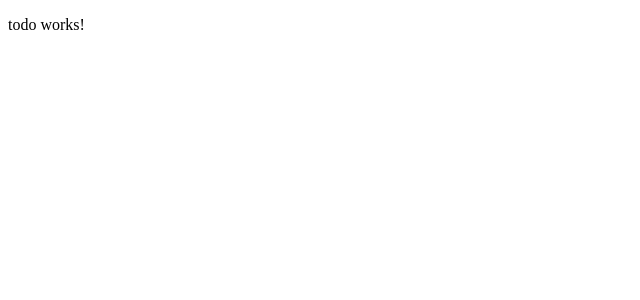
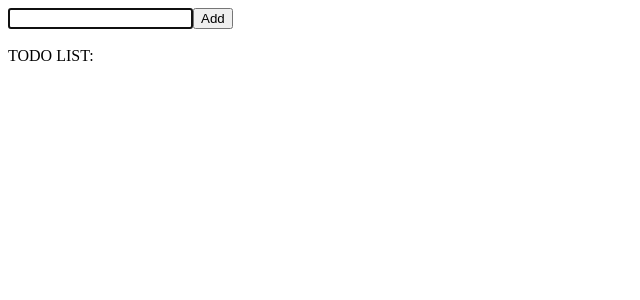
Before and after one commit to Gaarahan-Archive/NG-TODO, an Angular app: page / in a window 1280 px wide. Shown: the top 300 px of the page, without its empty margins (0-640 px from the left). Built offline with nearby package versions, Linux system fonts and the light colour scheme.

Commit message:
add basic todo list

```diff
--- a/src/app/ng-todo/ng-todo.component.html
+++ /dev/null
@@ -1,2 +0,0 @@
-<p>ng-todo works!</p>
-haowbodbvoa
--- a/src/app/todo/todo.component.html
+++ b/src/app/todo/todo.component.html
@@ -1 +1,19 @@
-<p>todo works!</p>
+<input #todoInput
+  type='text'
+  autofocus='autofocus'
+  (keyup)="onKeyUp($event)"
+/>
+<button (click)="addTodo()">Add</button>
+<br/>
+<br/>
+TODO LIST:
+<ul class="todo-list">
+  <li *ngFor="let item of todoList; index as i">
+    <input
+      type="checkbox"
+      [checked]="item.status === TODO_STATUS.DONE"
+      (change)="onStatusChange(i)"
+    />
+    {{item.label}}
+  </li>
+</ul>
--- /dev/null
+++ b/src/app/todo/todo.component.model.ts
@@ -0,0 +1,4 @@
+export enum TODO_STATUS {
+  ACTIVE,
+  DONE
+}
--- a/src/app/todo/todo.component.ts
+++ b/src/app/todo/todo.component.ts
@@ -1,4 +1,5 @@
-import { Component, OnInit } from '@angular/core';
+import { Component, OnInit, ViewChild, TemplateRef } from '@angular/core';
+import {Todo, TODO_STATUS} from './todo.component.model'
 
 @Component({
   selector: 'app-todo',
@@ -6,10 +7,36 @@ import { Component, OnInit } from '@angular/core';
   styleUrls: ['./todo.component.less']
 })
 export class TodoComponent implements OnInit {
+  @ViewChild('todoInput') todoInputEle: TemplateRef<any>
 
-  constructor() { }
-
-  ngOnInit(): void {
+  TODO_STATUS = TODO_STATUS
+  todoList: Array<Todo>
+  constructor() {
+    this.todoList = [];
   }
 
+  ngOnInit(): void { }
+
+  addTodo() {
+    const todoText = this.todoInputEle.nativeElement.value.trim();
+    if (todoText) {
+      this.todoList.push({
+        label: todoText,
+        status: TODO_STATUS.ACTIVE
+      })
+      this.todoInputEle.nativeElement.value = '';
+    }
+  }
+
+  onKeyUp(event) {
+    if (event.key === "Enter") {
+      this.addTodo();
+    }
+  }
+
+  onStatusChange(index) {
+    const status = this.todoList[index].status;
+    this.todoList[index].status =
+      status === TODO_STATUS.ACTIVE ? TODO_STATUS.DONE : TODO_STATUS.ACTIVE;
+  }
 }
```
Also changed, not shown: src/app/ng-todo/ng-todo.component.ts (deleted, +0 -15 lines), src/app/ng-todo/ng-todo.component.less (deleted), 1 other file (tests, documents, lock files or other folders).
